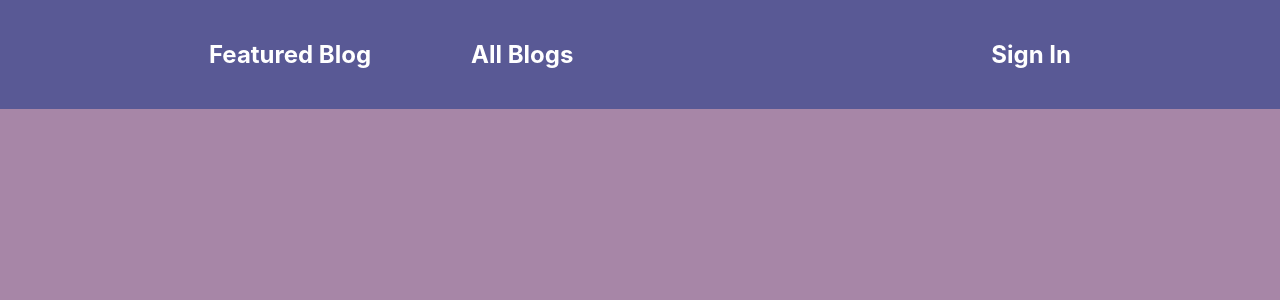
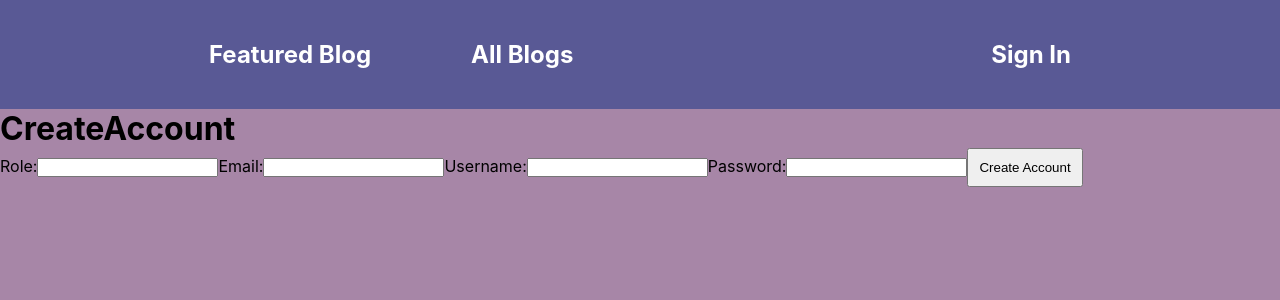
Before and after one commit to cporter1/TravelBlog, a React (Create React App) app: page /createaccount in a window 1280 px wide. Shown: the top 300 px of the page. Built offline with nearby package versions, Linux system fonts and the light colour scheme.

Commit message:
adding admin access

```diff
--- a/src/App.js
+++ b/src/App.js
@@ -10,9 +10,11 @@ import CreateBlog from "./pages/CreateBlog";
 import CreatePost from "./pages/CreatePost";
 import SignIn from "./pages/SignIn";
 import BlogView from "./pages/BlogView";
+import CreateAccount from "./pages/CreateAccount";
 
 import './styles/main.css'
 import  UserContextProvider  from './models/UserContext'
+
 
 function App() {
   return (
@@ -28,6 +30,7 @@ function App() {
         <Route path='/createpost'    component = {<CreatePost/>} />
         <Route path='/signin'        component = {<SignIn/>} />
         <Route path='/blogs/'        component = {<BlogView/>} />
+        <Route path='/createaccount' component = {<CreateAccount/>} />
       </div>
     </UserContextProvider>
   );
--- a/src/api-calls/axios-requests.js
+++ b/src/api-calls/axios-requests.js
@@ -5,7 +5,7 @@ async function savePostFormData(formData , option) {
         { headers: {'Content-Type': 'multipart/form-data'}})
 }
 
-async function logIn(email , password , setContextEmail , setAccountRole) {
+async function logIn(email , password , setContextEmail , setAccountRole , setContextUsername) {
 
     const data = {
         email: email,
@@ -16,14 +16,32 @@ async function logIn(email , password , setContextEmail , setAccountRole) {
         .then( result => {
 
             if(result.status === 200) {
-                console.log(result.data)
+                console.log(result.data[0].username)
                 setContextEmail(email)
                 setAccountRole(result.data[0].role)
+                setContextUsername(result.data[0].username)
+
                 window.history.pushState({} , '' , '/')
                 const navEvent = new PopStateEvent('popstate');
                 window.dispatchEvent(navEvent);
             }
         })
+        .catch(error => {
+
+        })
+}
+
+async function createAccount(username , password , email , role) {
+
+    const data = {
+        email: email,
+        username: username,
+        password: password,
+        role: role
+    }
+
+    axios.post('/accounts/createaccount', data)
+        .then()
         .catch(error => {
 
         })
@@ -44,5 +62,6 @@ async function getAllBlogs() {
 
 export {savePostFormData,
         logIn,
+        createAccount,
         getAllBlogs
        }
--- a/src/pages/CreateAccount.js
+++ b/src/pages/CreateAccount.js
@@ -1,9 +1,32 @@
+import {useRef} from "react"
+import { createAccount } from "../api-calls/axios-requests"
 
 export default function CreateAccount() {
 
+    const roleRef = useRef()
+    const emailRef = useRef()
+    const usernameRef = useRef()
+    const passwordRef = useRef()
+
     return (
-        <div>
+        <div className="login-container">
+            <h1>CreateAccount</h1>
 
+            <label>Role:</label>
+            <input ref={roleRef}/>
+
+            <label>Email:</label>
+            <input ref={emailRef}/>
+
+            <label>Username:</label>
+            <input ref={usernameRef}/>
+
+            <label>Password:</label>
+            <input ref={passwordRef}/>
+
+            <button className='delete-section-button' onClick={ () => {
+                createAccount(usernameRef.current.value , passwordRef.current.value , emailRef.current.value , roleRef.current.value)
+            }}>Create Account</button>
         </div>
     )
 }
--- a/src/pages/MyAccount.js
+++ b/src/pages/MyAccount.js
@@ -1,19 +1,32 @@
+import { useEffect } from "react"
 import Link from "../components/Link"
 import { useUserContext } from "../models/UserContext"
 
 export default function MyAccount() {
 
-    const {email , accRole} = useUserContext()
+    const {email, username , accRole} = useUserContext()
+
+
+    function AccountInfo({username}) {
+        console.log(username)
+        // return (
+        //     <ul>
+        //         <li>
+        //             <label>Username:</label>
+        //             {username}
+        //         </li>
+        //     </ul>
+        // )
+    }
 
     if(accRole === 'admin') {
         return (
             <div>
                 <ul>
                     <Link href='/createaccount' className='navbar-link-item'>Create Account</Link>
-                    <div className='navbar-link-item'>{accRole}</div>
                 </ul>
                 <ul>
-
+                    <AccountInfo username={username} ></AccountInfo>
                 </ul>
             </div>
         )
@@ -23,7 +36,6 @@ export default function MyAccount() {
             <div>
                 <ul>
                     <Link href='/createaccount' className='navbar-link-item'>Create Account</Link>
-                    <div>{accRole}</div>
                 </ul>
             </div>
         )
--- a/src/pages/SignIn.js
+++ b/src/pages/SignIn.js
@@ -1,24 +1,24 @@
-import { useState } from "react"
+import {useRef} from "react"
 import {logIn} from '../api-calls/axios-requests.js'
 import {useUserContext} from '../models/UserContext'
 
 export default function SignIn() {
 
-    const [email , setEmail]       = useState('')
-    const [password , setPassword] = useState('')
+    const emailRef = useRef()
+    const passwordRef = useRef()
 
-    const { setContextEmail , setAccountRole } = useUserContext()
+    const { setContextEmail , setAccountRole , setContextUsernname } = useUserContext()
 
     return (
         <div className="login-container">
             <label>Email:</label>
-            <input onChange={(e) => { setEmail(e.target.value)}}/>
+            <input ref={emailRef}/>
 
             <label>Password:</label>
-            <input onChange={(e) => { setPassword(e.target.value)}}/>
+            <input ref={passwordRef}/>
 
             <button className='delete-section-button' onClick={ () => {
-                logIn(email , password , setContextEmail , setAccountRole) }}/>
+                logIn(emailRef.current.value , passwordRef.current.value , setContextEmail , setAccountRole , setContextUsernname) }}/>
         </div>
     )
 }
```
